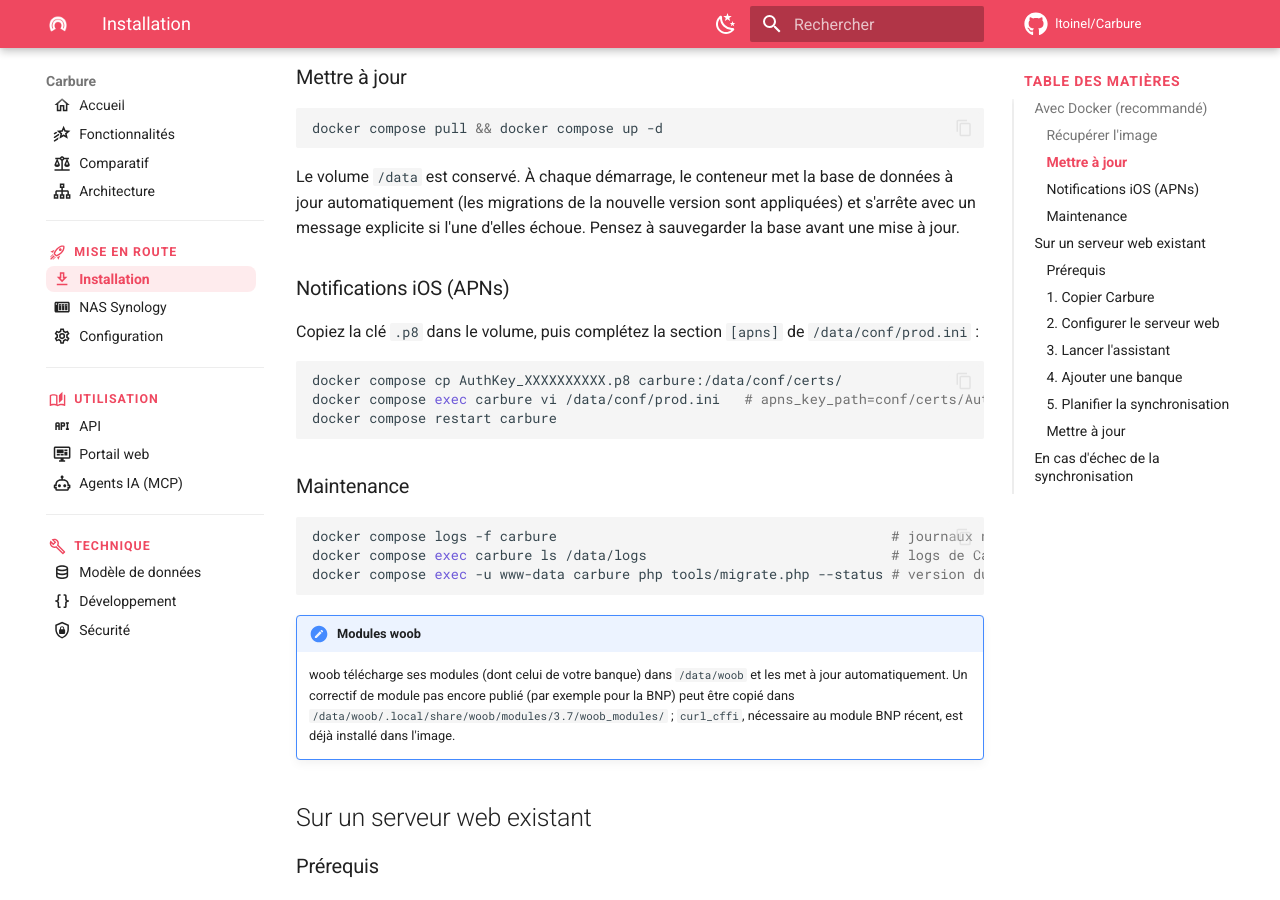
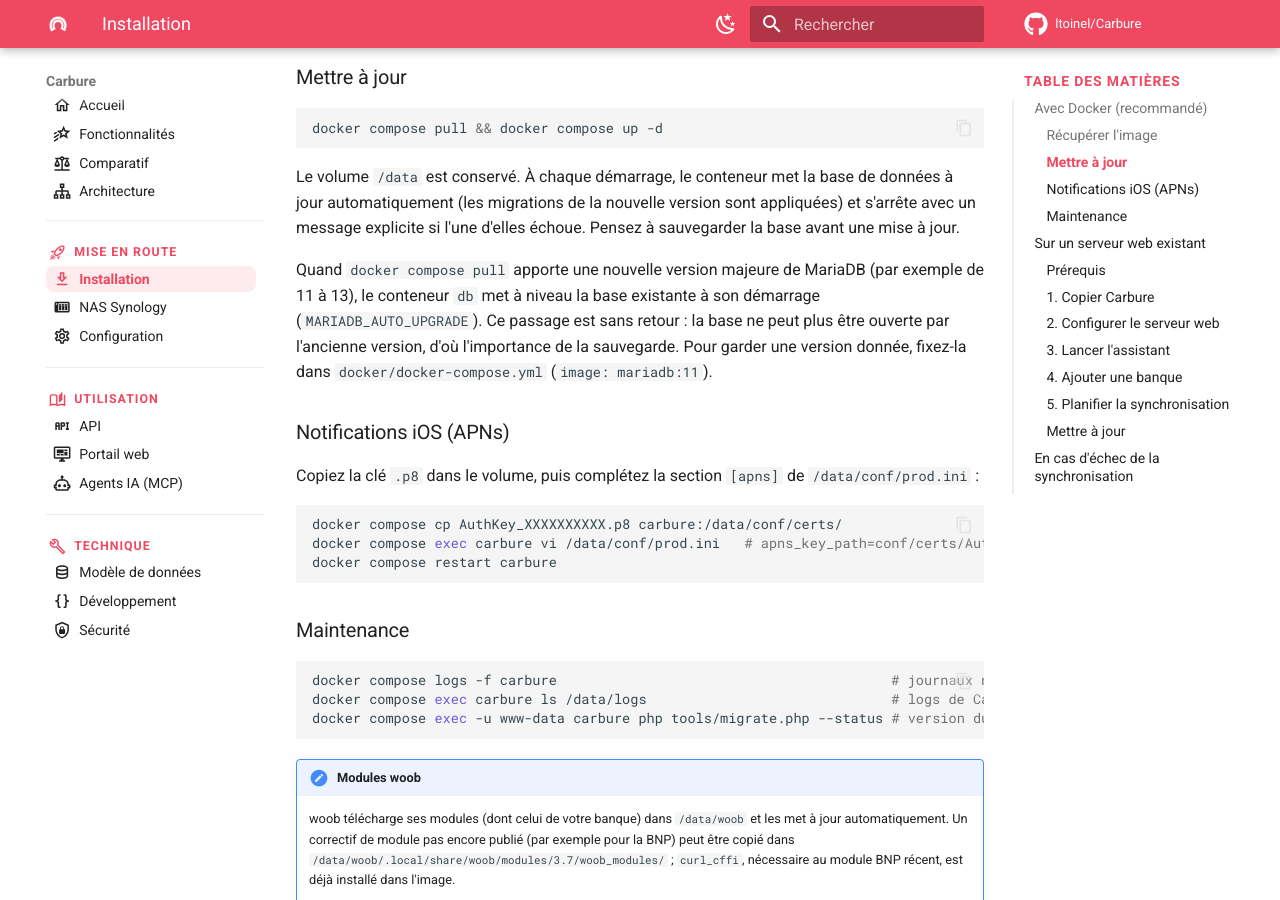
Before and after one commit to ltoinel/Carbure, an MkDocs documentation site: the page built from docs/installation.md, in a window 1280 px wide and 900 px high, scrolled down 2435 px. Built offline with MkDocs 1.6.1 and Material for MkDocs 9.7.7, drawn with Linux system fonts in a browser that asks for light colours; comment, search, counter and statistics services are not loaded.

Commit message:
Docker: upgrade the MariaDB database to a new major version (#15)
- MARIADB_AUTO_UPGRADE in docker-compose.yml: since #7 (MariaDB 11 to 13), an existing
  volume is upgraded by mariadb-upgrade when the db container starts
- Docs: upgrade of MariaDB in the installation guide, MariaDB 13 in the development guide

Co-authored-by: Claude Opus 5.5 (1M context) <noreply@anthropic.com>

```diff
--- a/docs/installation.md
+++ b/docs/installation.md
@@ -110,6 +110,12 @@ Le volume `/data` est conservé. À chaque démarrage, le conteneur met la base
 jour automatiquement (les migrations de la nouvelle version sont appliquées) et s'arrête
 avec un message explicite si l'une d'elles échoue. Pensez à sauvegarder la base avant une
 mise à jour.
+
+Quand `docker compose pull` apporte une nouvelle version majeure de MariaDB (par exemple de
+11 à 13), le conteneur `db` met à niveau la base existante à son démarrage
+(`MARIADB_AUTO_UPGRADE`). Ce passage est sans retour : la base ne peut plus être ouverte par
+l'ancienne version, d'où l'importance de la sauvegarde. Pour garder une version donnée,
+fixez-la dans `docker/docker-compose.yml` (`image: mariadb:11`).
 
 ### Notifications iOS (APNs)
 
```
Also changed, not shown: docs/developpement.md (+1 -1 lines), 1 other file.
